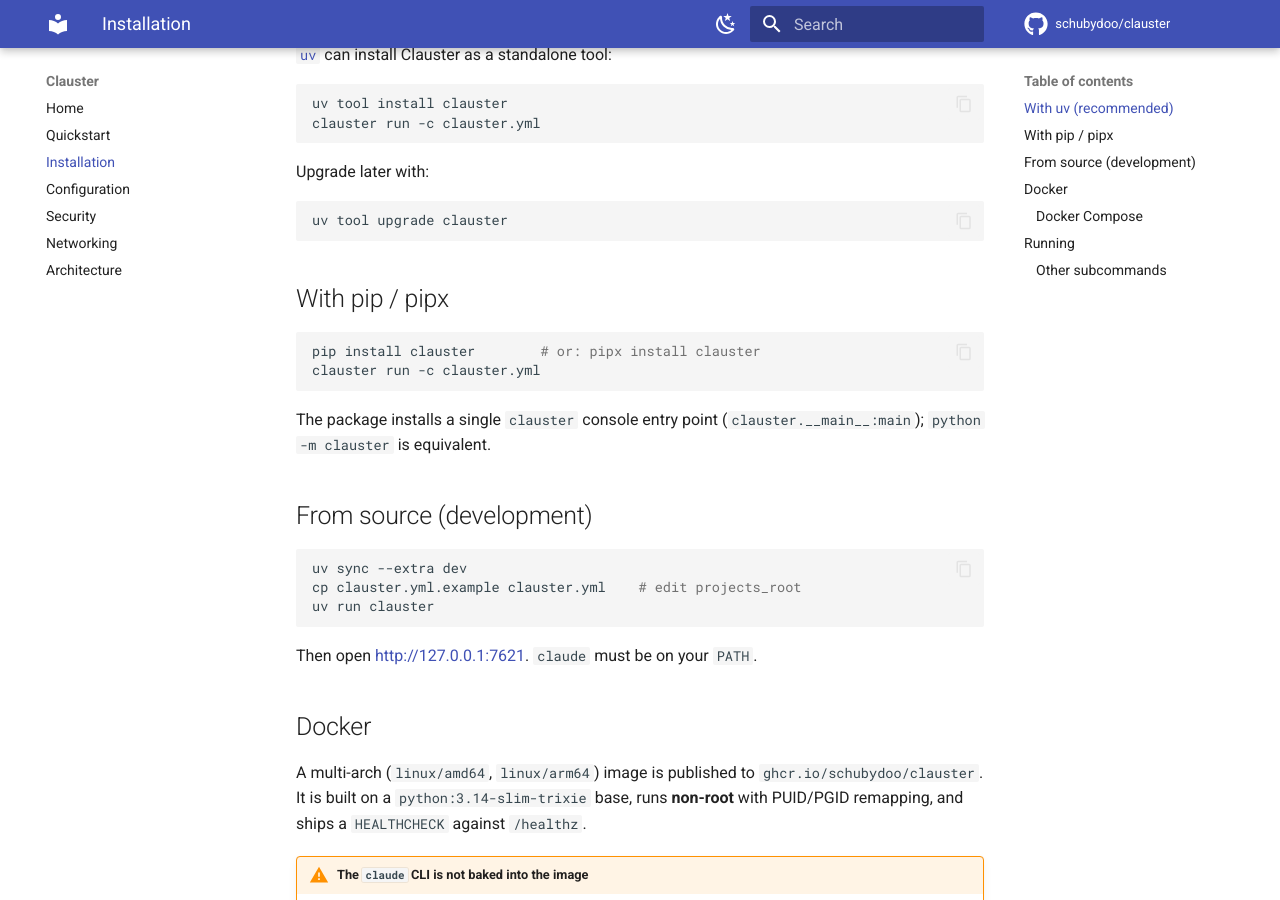
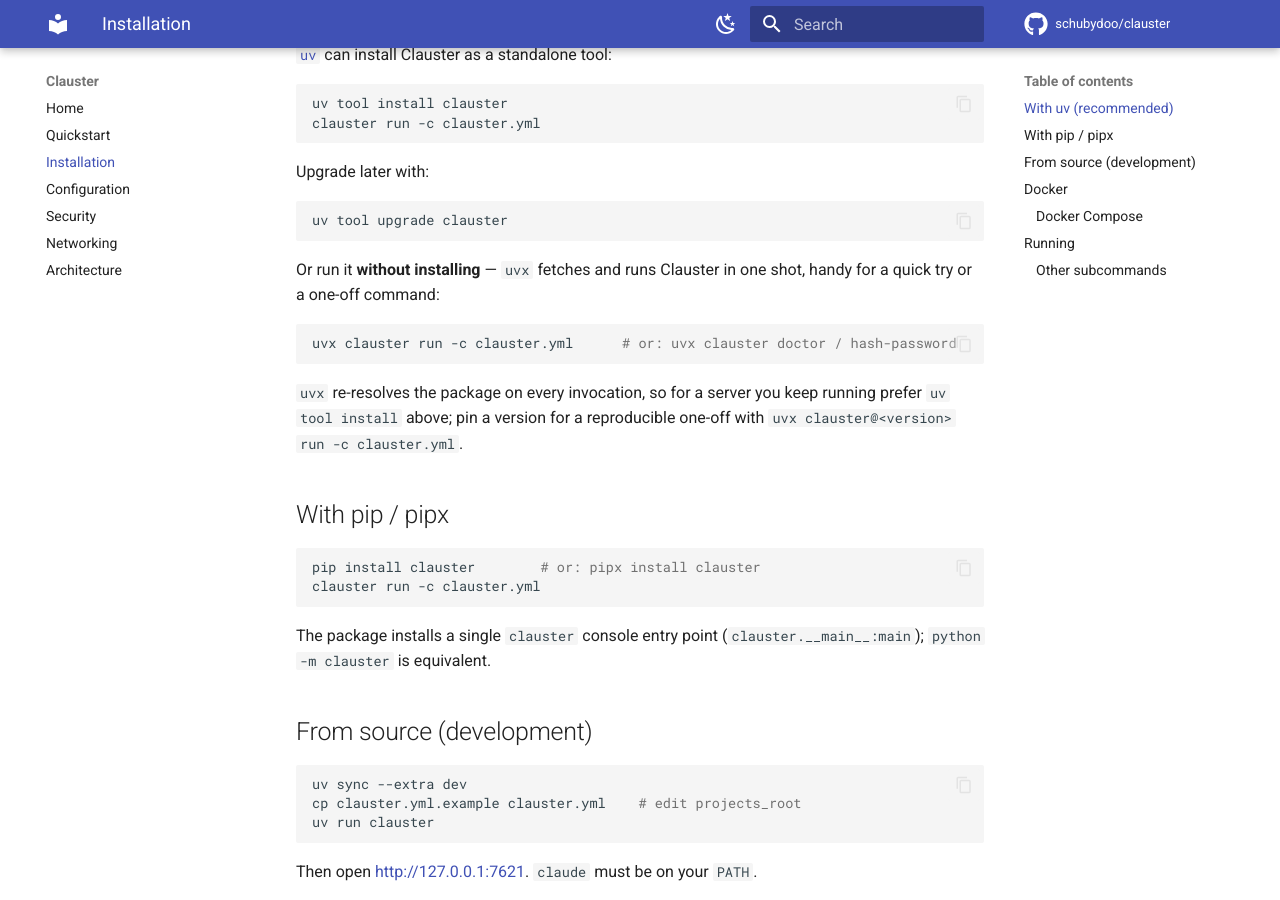
Before and after one commit to schubydoo/clauster, an MkDocs documentation site: the page built from docs/installation.md, in a window 1280 px wide and 900 px high, scrolled down 305 px. Built offline with MkDocs 1.6.1 and Material for MkDocs 9.7.7, drawn with Linux system fonts in a browser that asks for light colours; comment, search, counter and statistics services are not loaded.

````diff
--- a/docs/installation.md
+++ b/docs/installation.md
@@ -19,6 +19,17 @@ Upgrade later with:
 ```sh
 uv tool upgrade clauster
 ```
+
+Or run it **without installing** — `uvx` fetches and runs Clauster in one shot,
+handy for a quick try or a one-off command:
+
+```sh
+uvx clauster run -c clauster.yml      # or: uvx clauster doctor / hash-password
+```
+
+`uvx` re-resolves the package on every invocation, so for a server you keep
+running prefer `uv tool install` above; pin a version for a reproducible one-off
+with `uvx clauster@<version> run -c clauster.yml`.
 
 ## With pip / pipx
 
````
